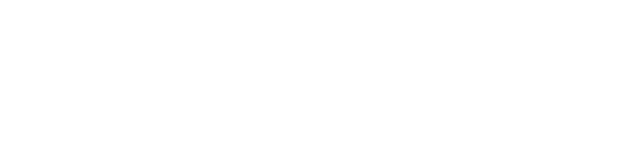
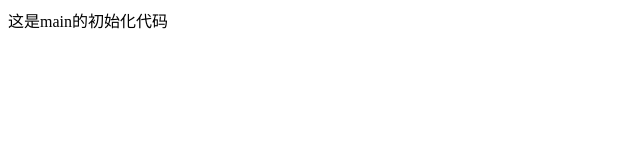
Before and after one commit to qinyazhou828/321, a plain HTML site: page index.html in a window 1280 px wide. Shown: the whole page, without its empty margins (0-640 px from the left). Drawn offline with Linux system fonts and the light colour scheme.

Commit message:
这是main的第一次提交

```diff
--- a/index.html
+++ b/index.html
@@ -4,6 +4,7 @@
 		<meta charset="utf-8">
 		<title></title>
 	</head>
+	这是main的初始化代码
 	<body>
 	</body>
 </html>
```
